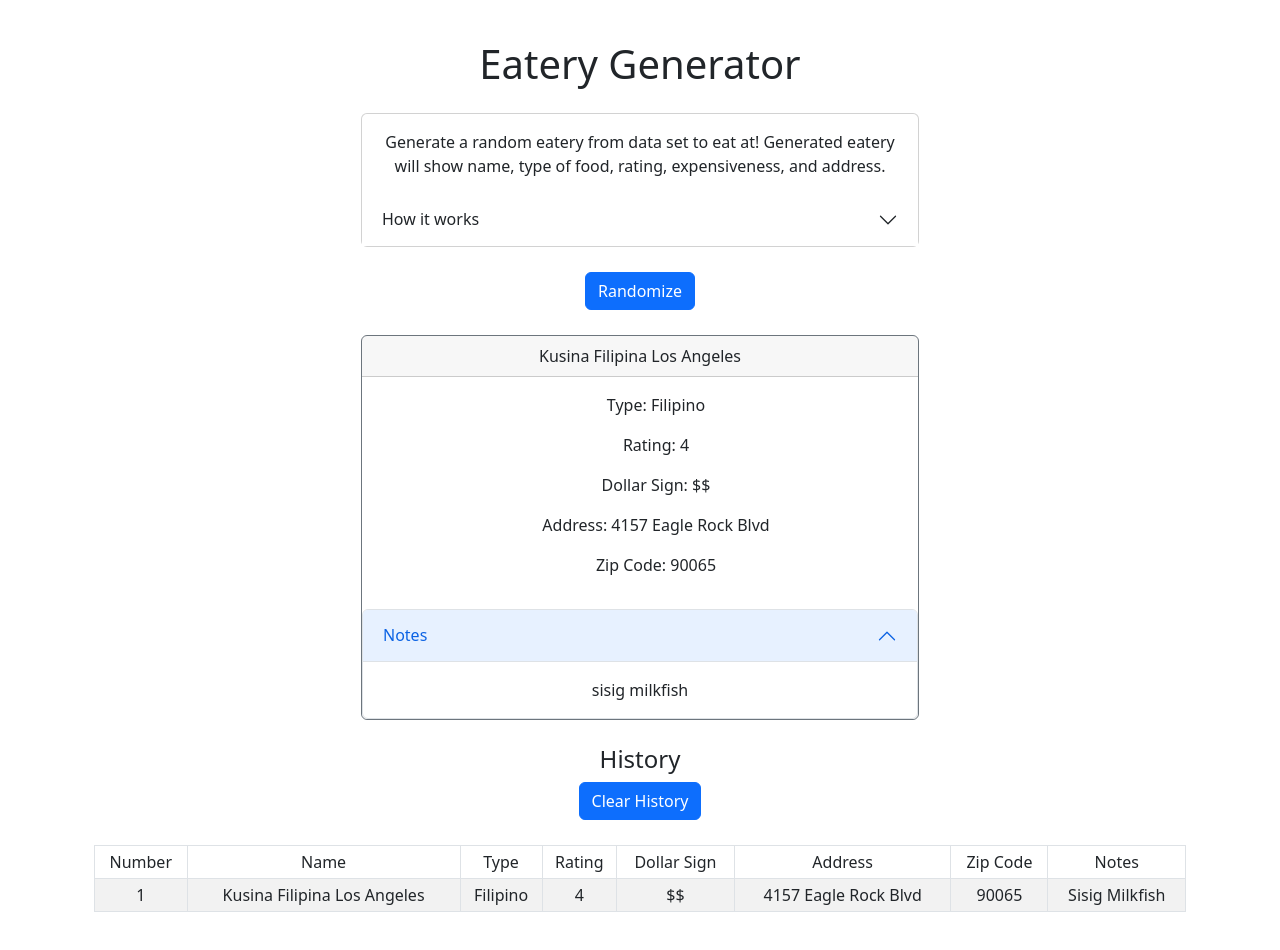
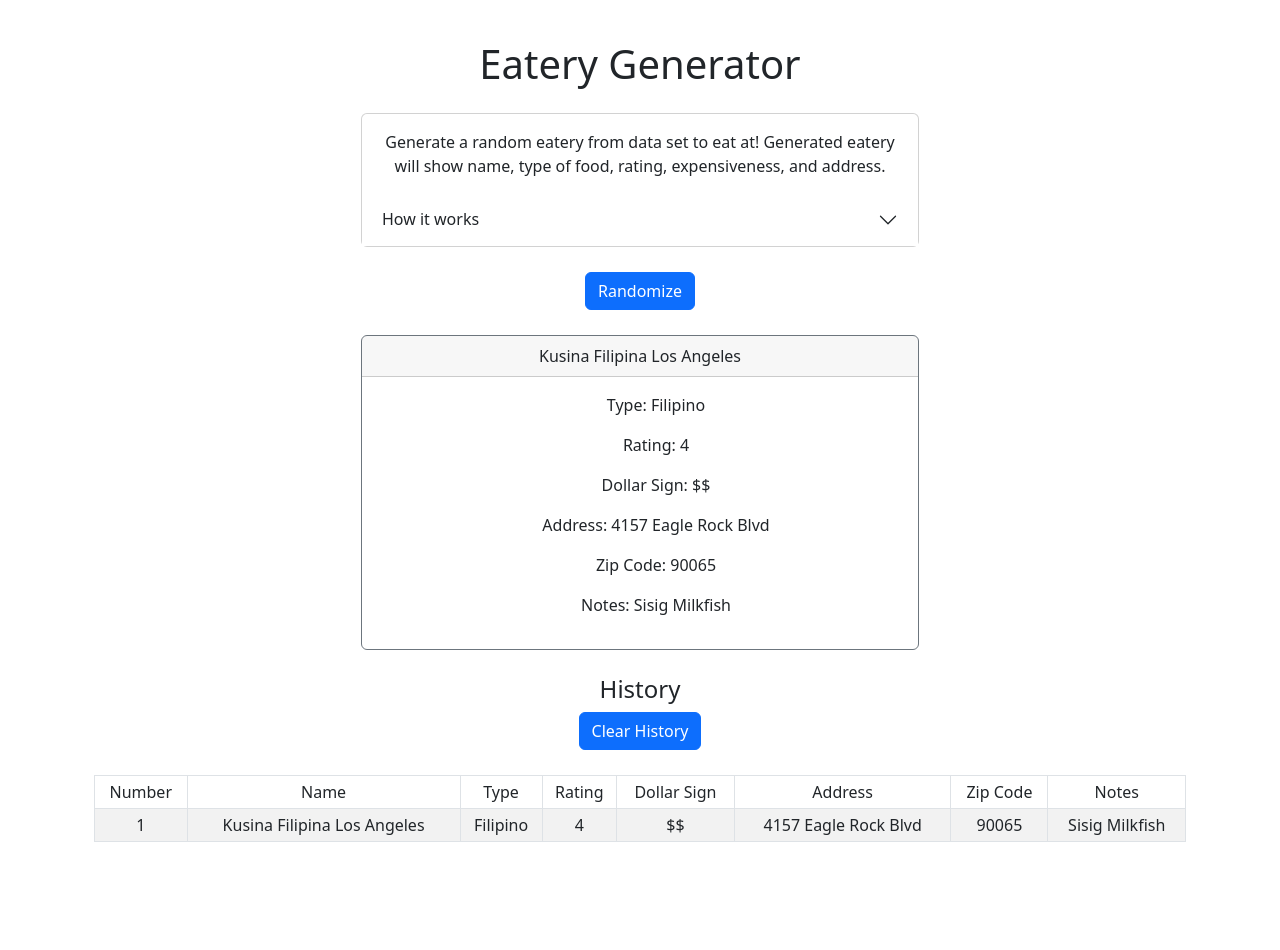
Before and after one commit to ArthurKimGl19/eateryGenerator, a React (Create React App) app: page / in a window 1280 px wide. Both pictures are taken after a click on the button "Randomize". After the commit the page ends 882 px from the top, so only its background shows below. Built offline with nearby package versions, Linux system fonts and the light colour scheme.

Commit message:
Fix note property within result component

```diff
--- a/src/components/Result/Result.js
+++ b/src/components/Result/Result.js
@@ -1,7 +1,6 @@
 import React from 'react';
 import PropTypes from 'prop-types';
 import Card from 'react-bootstrap/Card';
-import Accordion from 'react-bootstrap/Accordion';
 
 import './Result.css';
 export default function Result({ name, type, rating, dollarSign, address, zipCode, note }) {
@@ -22,15 +21,8 @@ export default function Result({ name, type, rating, dollarSign, address, zipCod
                     <ul>Dollar Sign: {calculateDollarSign(dollarSign)}</ul>
                     <ul>Address: {address}</ul>
                     <ul>Zip Code: {zipCode}</ul>
+                    {note && <ul>Notes: {note}</ul>}
                 </Card.Body>
-                {note && (
-                    <Accordion defaultActiveKey="0">
-                        <Accordion.Item eventKey="0">
-                            <Accordion.Header>Notes</Accordion.Header>
-                            <Accordion.Body>{note}</Accordion.Body>
-                        </Accordion.Item>
-                    </Accordion>
-                )}
             </Card>
         );
     }
```
